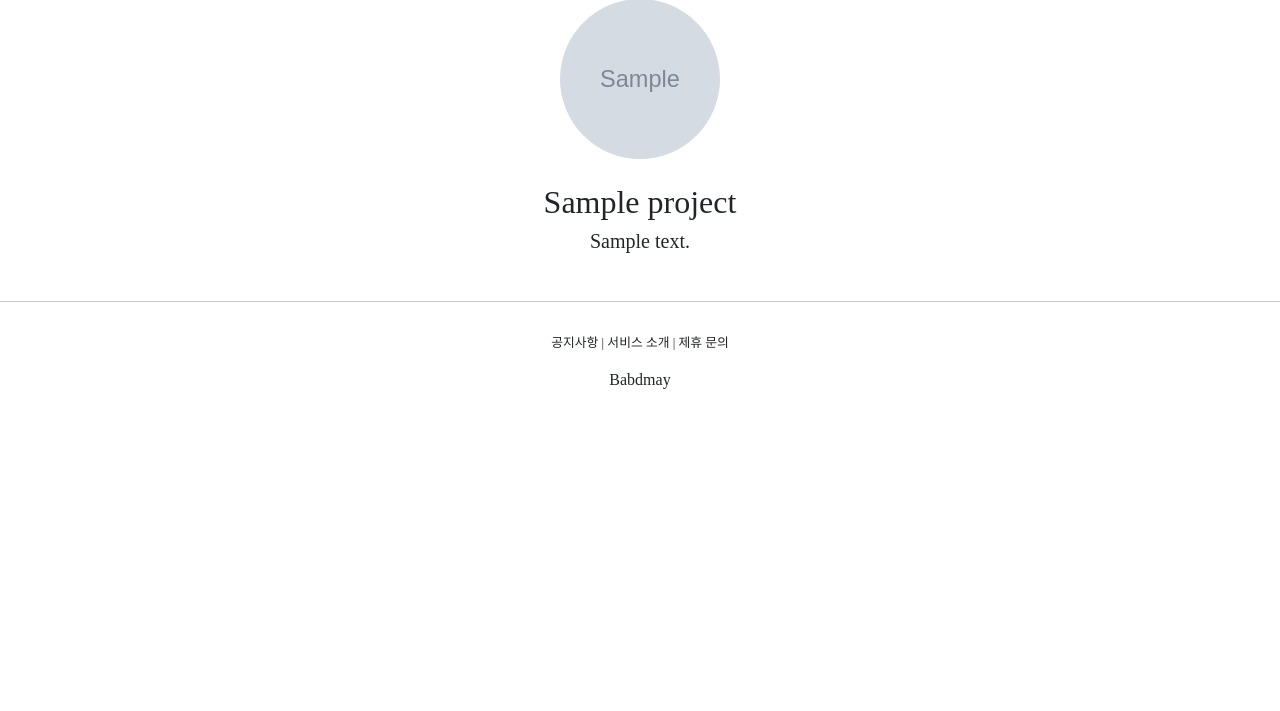
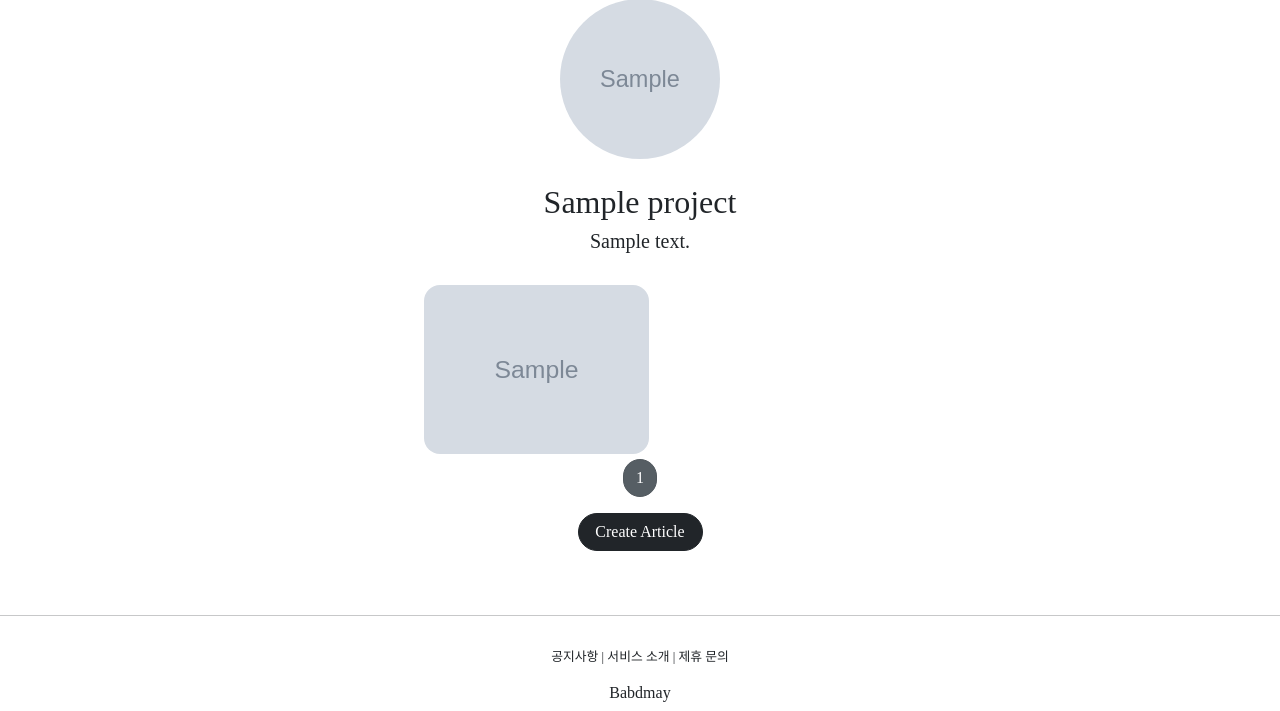
Before and after one commit to mrri-18/babdy, a Django app: page /projects/detail/1 in a window 1280 px wide. Shown: the part 194-905 px from the top of the page. Before the commit the page ends 583 px from the top, so only its background shows below. Run offline with Django 4.2, Linux system fonts and the light colour scheme; tables that the repository leaves empty hold one stand-in row (values such as "Sample post"); grey boxes marked "Sample" are stand-in pictures; some libraries are stand-ins or nearby versions; some web fonts are replaced.

Commit message:
projectapp accountapp bring article

```diff
--- a/accountapp/templates/accountapp/detail.html
+++ b/accountapp/templates/accountapp/detail.html
@@ -40,6 +40,7 @@
       </p>
     </a>
     {% endif %}
+    {%include 'snippets/list_babdy.html' with article_list=object_list %}
   </div>
 </div>
 {% endblock %}
--- a/accountapp/views.py
+++ b/accountapp/views.py
@@ -12,6 +12,7 @@ from accountapp.decorator import account_ownership_required
 # Create your views here.
 from accountapp.models import Helloworld
 from accountapp.forms import AccountUpdateForm
+from articleapp.models import Article
 
 has_ownership=[account_ownership_required, login_required]
 
@@ -55,7 +56,10 @@ class AccountDetailView(DetailView):
     model = User
     template_name = 'accountapp/detail.html'
     context_object_name = 'target_user'
-
+    paginate_by=10
+    def get_context_data(self, **kwargs):
+        object_list=Article.objects.filter(writer=self.get_object())#현재 같은 프로젝트인 아티클들만 필터링
+        return super(AccountDetailView,self).get_context_data(object_list=object_list, **kwargs)
 @method_decorator(has_ownership, 'get')
 @method_decorator(has_ownership, 'post')#일반 함수에 사용하는 데코레이터를 method에도 사용할 수 있도록 함.
 class AccountUpdateView(UpdateView):
--- a/articleapp/forms.py
+++ b/articleapp/forms.py
@@ -6,4 +6,4 @@ from articleapp.models import Article
 class ArticleCreationForm(ModelForm):
     class Meta:
         model=Article
-        fields=['title', 'image', 'content']
+        fields=['title', 'image', 'project','content']
--- a/articleapp/models.py
+++ b/articleapp/models.py
@@ -1,9 +1,13 @@
 from django.contrib.auth.models import User
 from django.db import models
+
+from projectapp.models import Project
+
 
 # Create your models here.
 class Article(models.Model):
     writer=models.ForeignKey(User, on_delete=models.SET_NULL, related_name='article', null=True) #user 객체의 아티클에 접근할 때 writer 사용.
+    project = models.ForeignKey(Project, on_delete=models.SET_NULL, related_name='article', null=True)
     title=models.CharField(max_length=200, null=True)
     image=models.ImageField(upload_to='article/', null=False)
     content=models.TextField(null=True) #긴 내용
--- a/articleapp/views.py
+++ b/articleapp/views.py
@@ -33,6 +33,7 @@ class ArticleDetailView(DetailView, FormMixin):
     context_object_name = 'target_article'
     template_name = 'articleapp/detail.html'
 
+
 @method_decorator(article_ownership_required, 'get')
 @method_decorator(article_ownership_required, 'post')
 # Create your views here.
@@ -55,4 +56,4 @@ class ArticleListView(ListView):
     model = Article
     context_object_name = 'article_list'
     template_name = 'articleapp/list.html'
-    paginate_by = 3
+    paginate_by = 5
--- a/projectapp/templates/projectapp/detail.html
+++ b/projectapp/templates/projectapp/detail.html
@@ -12,6 +12,9 @@
     <h5 style="margin-bottom:2rem;">
       {{target_project.description}}
     </h5>
+    <div>
+      {% include 'snippets/list_babdy.html' with article_list=object_list%}
+    </div>
   </div>
 </div>
 {% endblock %}
--- a/projectapp/views.py
+++ b/projectapp/views.py
@@ -3,7 +3,9 @@ from django.shortcuts import render
 from django.urls import reverse
 from django.utils.decorators import method_decorator
 from django.views.generic import CreateView, DetailView, ListView
+from django.views.generic.list import MultipleObjectMixin
 
+from articleapp.models import Article
 from projectapp.forms import ProjectCreationForm
 from projectapp.models import Project
 
@@ -19,10 +21,15 @@ class ProjectCreateView(CreateView):
         #프로필(모델)의 user pk를 넘겨줌.
         return reverse('projectapp:detail', kwargs={'pk':self.object.pk})
 
-class ProjectDetailView(DetailView):
+class ProjectDetailView(DetailView,MultipleObjectMixin):
     model = Project
     context_object_name = 'target_project'
     template_name = 'projectapp/detail.html'
+    paginate_by = 10
+
+    def get_context_data(self, **kwargs):
+        object_list=Article.objects.filter(project=self.get_object())#현재 같은 프로젝트인 아티클들만 필터링
+        return super(ProjectDetailView,self).get_context_data(object_list=object_list, **kwargs)
 
 class ProjectListView(ListView):
     model = Project
--- /dev/null
+++ b/templates/snippets/list_babdy.html
@@ -0,0 +1,65 @@
+{% load static %}
+
+
+
+<style>
+<!--모바일 반응형 css 추가 -->
+.container {
+    padding: 0;
+    margin: 0, auto;
+}
+
+.container a {
+    width: 45%;
+    max-width: 250px;
+    display: flex;
+    justify-content: center;
+    align-items: center;
+}
+
+
+.container div {
+  display: flex;
+  justify-content: center;
+  align-items: center;
+  border-radius: 1rem;
+}
+
+.container img {
+  width: 100%;
+  border-radius: 1rem;
+
+}
+
+
+
+</style>
+
+<!-- article 글 있으면 보여주기-->
+{% if article_list %}
+<div class="container">
+    {% for article in article_list %}
+    <a href="{% url 'articleapp:detail' pk=article.pk %}">
+        <div>
+            <!-- for문의 article이 card.html 의 article과 같다  -->
+            {% include 'snippets/card.html' with article=article %}
+        </div>
+    </a>
+    {% endfor %}
+</div>
+<script src="{% static 'js/magicgrid.js' %}"></script>
+{% else %}
+<div style="text-align: center">
+    <h1>No Articles YET!</h1>
+</div>
+{% endif %}
+
+<!--페이지네이션 버튼 추가-->
+{% include 'snippets/pagination.html' with page_obj=page_obj %}
+
+<div style="text-align:center">
+    <a href="{% url 'articleapp:create' %}" class="btn btn-dark rounded-pill col-3 mt-3 mb-3 px-3">
+      Create Article
+    </a>
+
+</div>
```
Also changed, not shown: articleapp/migrations/0002_article_project.py (added), media/article/MIDN.png (added), media/article/air.jpg (added), media/article/timetable.jpg (added), media/article/대만_금환일식_EMnRKUz.jpg (added), media/article/화면_캡처_2021-09-03_112458.jpg (added).
